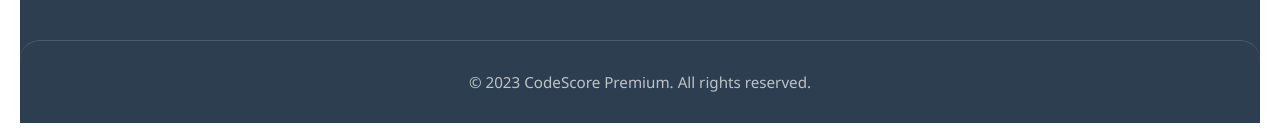
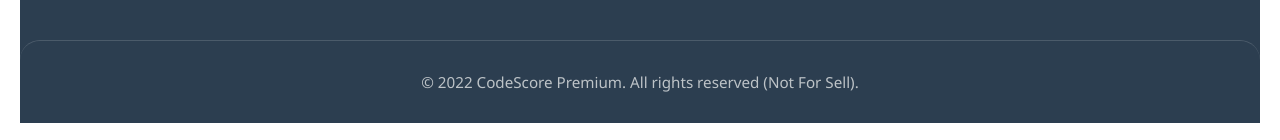
Before and after one commit to webkaushal2008-source/codescore.com, a plain HTML site: page index.html in a window 1280 px wide. Shown: the part 2070-2210 px from the top of the page. Drawn offline with Linux system fonts and the light colour scheme.

Commit message:
Fix HTML structure and formatting issues

```diff
--- a/index.html
+++ b/index.html
@@ -209,10 +209,11 @@
             </div>
         </div>
         <div class="footer-bottom">
-            <p>&copy; 2023 CodeScore Premium. All rights reserved.</p>
+            <p>&copy; 2022 CodeScore Premium. All rights reserved (Not For Sell).</p>
         </div>
     </footer>
 
     <script src="script.js"></script>
 </body>
+
 </html>
```
